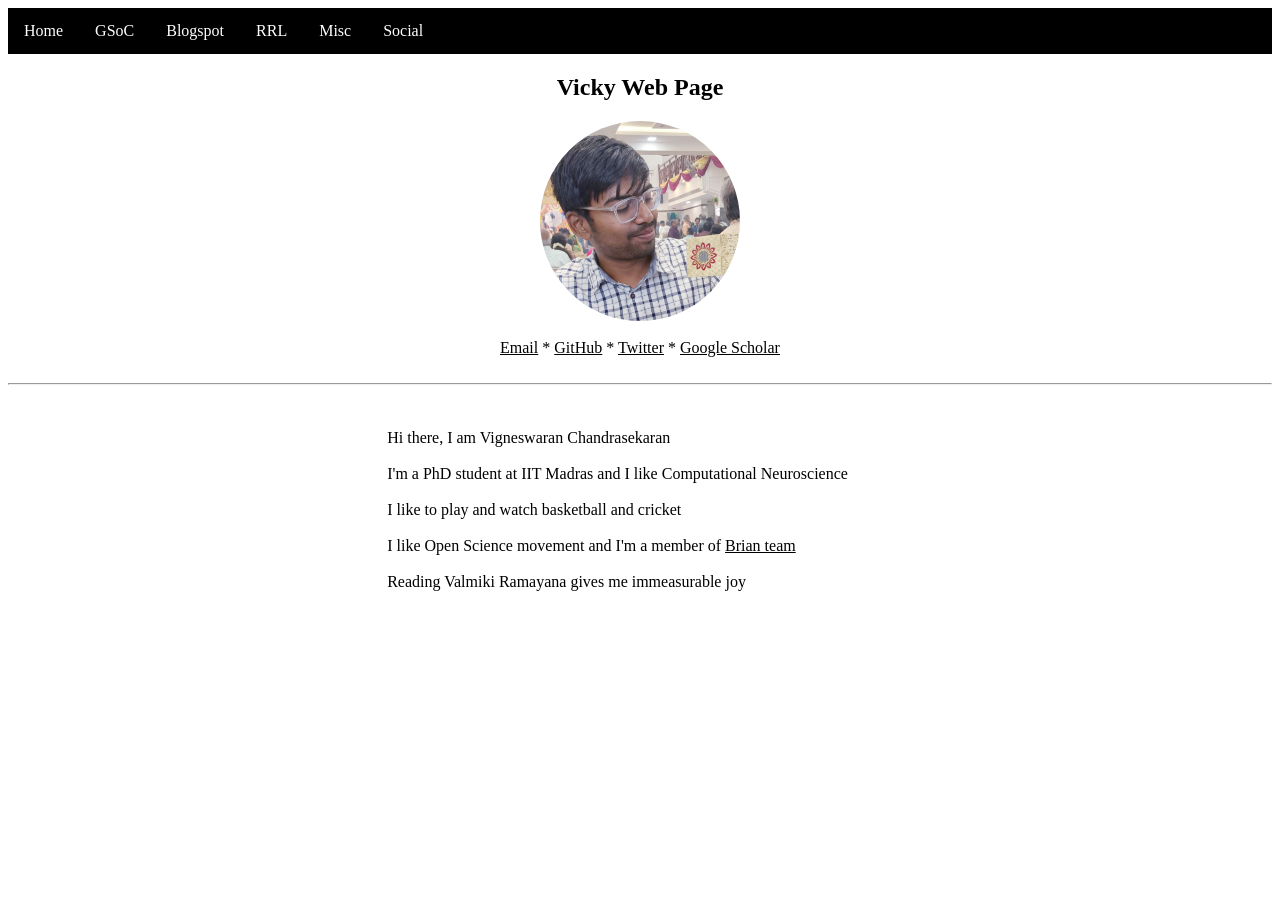
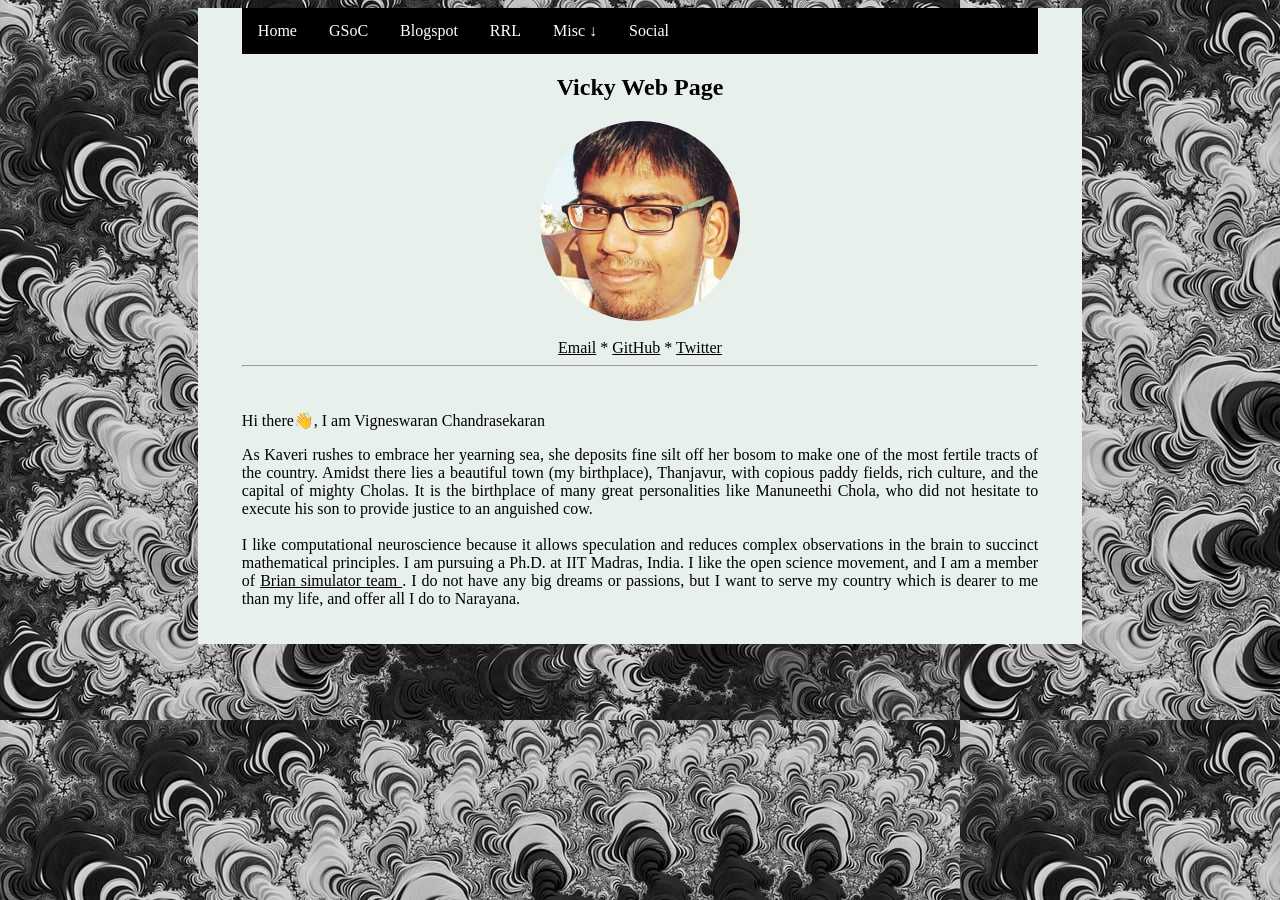
Before and after one commit to vigneswaran-chandrasekaran/Vigneswaran-chandrasekaran.github.io, a Jekyll site: the page index.html, which Jekyll copies as it is, in a window 1280 px wide. Built offline with Jekyll 4.4.1, drawn with Linux system fonts in a browser that asks for light colours.

Commit message:
update index

```diff
--- a/index.html
+++ b/index.html
@@ -1,16 +1,17 @@
 <html>
 <head>
   <title>Vicky Web Page</title>
-  <link rel="icon" type="image/x-icon" href="images/vky_phto.jpeg">
+  <link rel="icon" type="image/x-icon" href="images/vicky_photo.jpeg">
   <style>
-
+    p{
+      text-align: justify;
+    }
     img {
       display: block;
       width: 50vw;
       height: 40vh;
       object-fit: cover; /* or object-fit: contain; */
       border-radius: 50%;
-
       }
 
       .navbar {
@@ -74,15 +75,17 @@
 }
   </style>
 </head>
-<body style="background-color: #ffffff">
+<body style="background-image:url('images/bgg.jpg')">
+  <div style="margin-left: 15%; margin-right: 15%; background-color: rgb(231, 240, 235);">
+    <div style="margin-left: 5%; margin-right: 5%;">
 
-  <div class="navbar">
+  <div class="navbar", style="margin-top: 0%;">
     <a href="index.html">Home</a>
     <a href="gsoc20">GSoC</a>
     <a href="https://vigneswebspace.blogspot.com">Blogspot</a>
     <a href="https://sites.google.com/view/ramam-rajeva-lochanam/home">RRL</a>
     <div class="dropdown">
-      <button class="dropbtn">Misc
+      <button class="dropbtn">Misc ↓
         <i class="fa fa-caret-down"></i>
       </button>
       <div class="dropdown-content">
@@ -96,35 +99,49 @@
 
   <h2><center> Vicky Web Page </center></h2>
   <center>
-    <img src="images/vky_phto.jpeg"/ style="width:200px;height:200px;">
+    <img src="images/pic.jpg"/ style="width:200px;height:200px;">
     </br>
     <a href="mailto:vigneswaran0610@gmail.com" style="color: #000000;">Email</a>
     *
     <a href="https://github.com/Vigneswaran-Chandrasekaran" style="color: #000000;">GitHub</a>
     *
     <a href="https://twitter.com/Vigneswaran1998" style="color: #000000;">Twitter</a>
-    *
-    <a href="https://scholar.google.com/citations?user=BYVr9RYAAAAJ&hl=en" style="color: #000000;">Google Scholar</a>
 
-    <br></br>
+    <!-- <a href="https://scholar.google.com/citations?user=BYVr9RYAAAAJ&hl=en" style="color: #000000;">Google Scholar</a> -->
+
   </center>
   <hr></hr>
-  <div style="margin-left: 30%; margin-right: 0%;">
     <br></br>
-    Hi there, I am Vigneswaran Chandrasekaran
+    Hi there👋, I am Vigneswaran Chandrasekaran
+    </br>
+    <p>
+      As Kaveri rushes to embrace her yearning sea,
+      she deposits fine silt off her bosom to make one of
+      the most fertile tracts of the country. Amidst there lies
+      a beautiful town (my birthplace), Thanjavur, with copious paddy fields,
+      rich culture, and the capital of mighty Cholas.
+      It is the birthplace of many great personalities like
+      Manuneethi Chola, who did not hesitate to execute his
+      son to provide justice to an anguished cow.
     <br></br>
-    I'm a PhD student at IIT Madras and I like Computational Neuroscience
+    I like computational neuroscience because it allows speculation and
+    reduces complex observations in the brain to succinct mathematical
+    principles. I am pursuing a Ph.D. at IIT Madras, India.
+    I like the open science movement, and I am a member of
+    <a href="https://github.com/brian-team" style="color: #000000;">
+    Brian simulator team </a>.
+    I do not have any big dreams or passions, but I want to serve my
+    country which is dearer to me than my life, and offer all I do to Narayana.
+    </br>
+    <!-- <center>
+      <i>
+      उद्धरेदात्मनात्मानं नात्मानमवसादयेत् आत्मैव ह्यात्मनो बन्धुरात्मैव रिपुरात्मन:
+      </i>
+    </center> -->
     <br></br>
-    I like to play and watch basketball and cricket
-    <br></br>
-    I like Open Science movement and
-    I'm a member of <a href="https://github.com/brian-team" style="color: #000000;">
-    Brian team </a>
-    <br></br>
-    Reading Valmiki Ramayana gives me immeasurable joy
-    <br></br>
+    </p>
   </div>
-
+</div>
 
 </body>
 </html>
--- a/social.html
+++ b/social.html
@@ -4,7 +4,7 @@
     Vigneswaran C
   </title>
 </head>
-<body>
+<body style="background-color: beige;">
   <h2>My Social Media Handles</h2>
   <li><a href="mailto:vigneswaran0610@gmail.com">
     vigneswaran0610[at]gmail[dot]com
```
Also changed, not shown: images/bgg.jpg (added), images/email.png (added), images/git.png (added), images/twt.png (added), images/vk.PNG (added).
